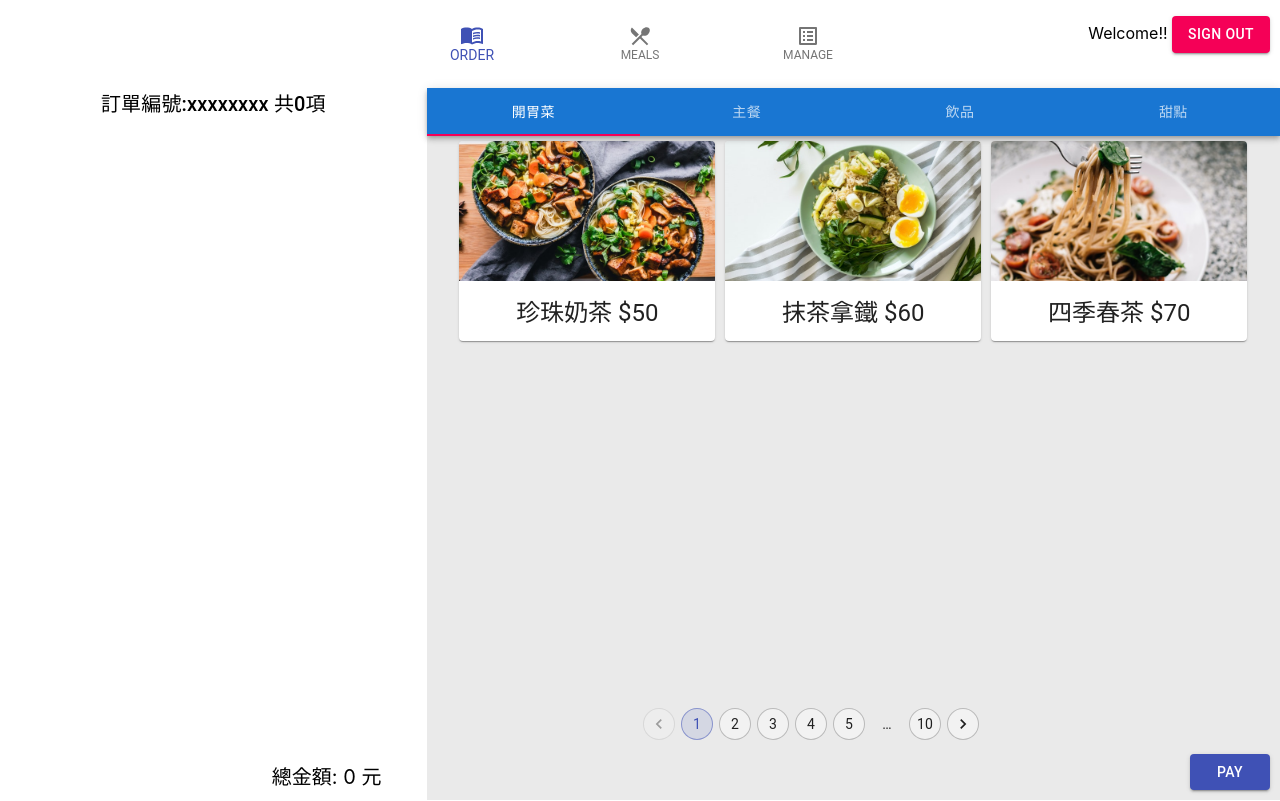
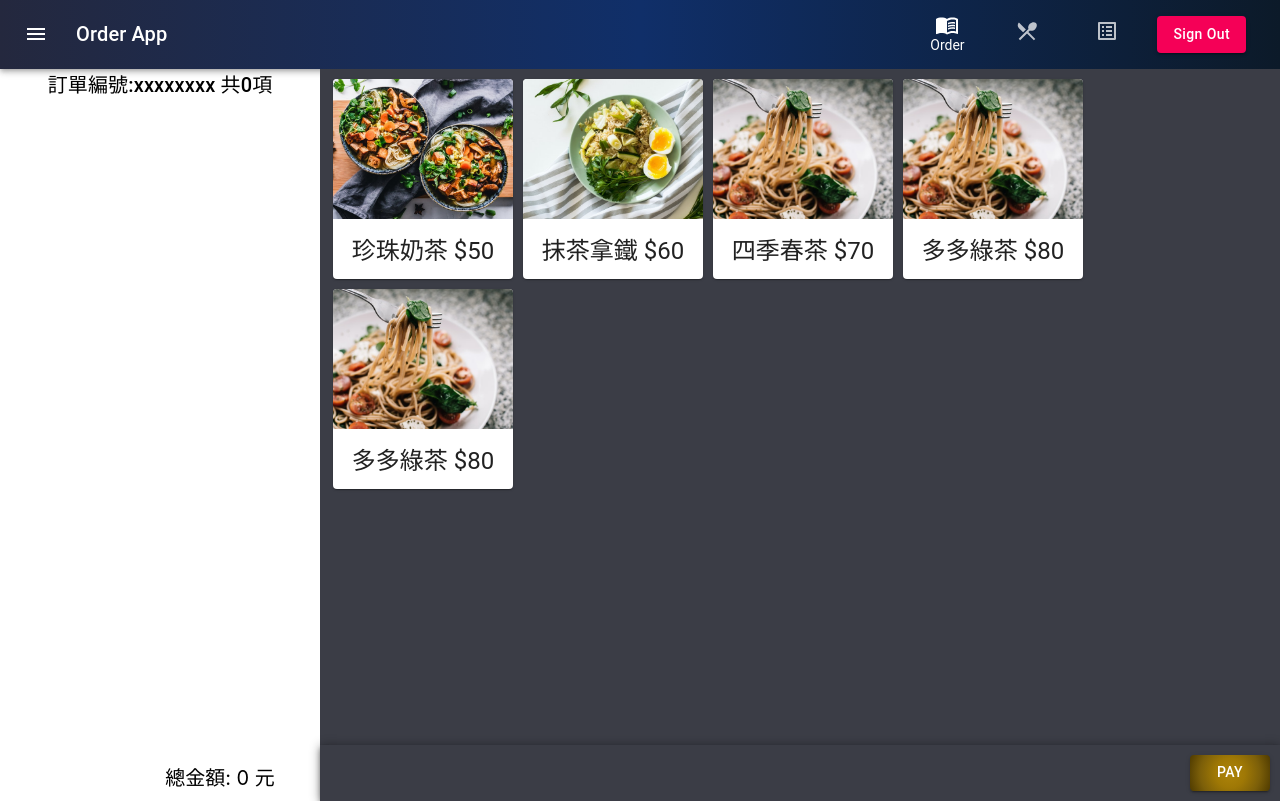
Before and after one commit to sponge2984/react-order-app, a React (Create React App) app: page / in a window 1280 px wide. Built offline with nearby package versions, Linux system fonts and the light colour scheme; sample sign-in values are in the browser's storage.

Commit message:
order page update

```diff
--- a/src/component/ProductItem.js
+++ b/src/component/ProductItem.js
@@ -9,10 +9,11 @@ import Typography from "@material-ui/core/Typography";
 import clsx from "clsx";
 const useStyles = makeStyles({
     root: {
-        maxWidth: 345,
-        width: "30%",
+        maxWidth: 180,
+        width: "180px",
         height: "200px",
         margin: "5px",
+        flex: "1 1 180px",
     },
 });
 
--- a/src/component/customhooks/useAuth.js
+++ b/src/component/customhooks/useAuth.js
@@ -87,17 +87,20 @@ export function AuthButton({ className }) {
         <div className={className}>
             {auth.user.isLoggedIn ? (
                 <p>
-                    <span className="userName">{`Welcome!! ${
+                    <span className="userName">
+                        {/*`Welcome!! ${
                         auth.user.info || ""
-                    } `}</span>
+                    } `*/}
+                    </span>
                     <Button
                         onClick={() => {
                             auth.signout(() => history.push("/login"));
                         }}
                         variant="contained"
                         color="secondary"
+                        style={{ textTransform: "initial" }}
                     >
-                        Sign out
+                        Sign Out
                     </Button>
                 </p>
             ) : (
--- a/src/component/helper.js
+++ b/src/component/helper.js
@@ -3,7 +3,7 @@ import ListAltIcon from "@material-ui/icons/ListAlt";
 import RestaurantMenuIcon from "@material-ui/icons/RestaurantMenu";
 
 export const MenuLists = [
-    { label: "ORDER", icon: <MenuBookIcon />, path: "/order" },
-    { label: "MEALS", icon: <RestaurantMenuIcon />, path: "/meals" },
-    { label: "MANAGE", icon: <ListAltIcon />, path: "/manage" },
+    { label: "Order", icon: <MenuBookIcon />, path: "/order" },
+    { label: "Meals", icon: <RestaurantMenuIcon />, path: "/meals" },
+    { label: "Manage", icon: <ListAltIcon />, path: "/manage" },
 ];
--- a/src/component/page/Main.js
+++ b/src/component/page/Main.js
@@ -5,18 +5,52 @@ import { makeStyles } from "@material-ui/core/styles";
 import { MenuLists } from "../helper";
 import BottomNavigation from "@material-ui/core/BottomNavigation";
 import BottomNavigationAction from "@material-ui/core/BottomNavigationAction";
-const useStyles = makeStyles({
+import AppBar from "@material-ui/core/AppBar";
+import Toolbar from "@material-ui/core/Toolbar";
+import Typography from "@material-ui/core/Typography";
+
+import IconButton from "@material-ui/core/IconButton";
+import MenuIcon from "@material-ui/icons/Menu";
+
+const useStyles = makeStyles((theme) => ({
     root: {
         flexGrow: 1,
-        height: "11vh",
+    },
+    navigationContainer: {
+        height: "auto",
+        background: "linear-gradient(to right, #24283e, #102f69, #0c1a29)",
+        display: "flex",
+        justifyContent: "space-between",
+        "& .navigationLeft": {
+            display: "flex",
+            alignItems: "center",
+        },
+        "& .navigationRight": {
+            display: "flex",
+            alignItems: "center",
+        },
+    },
+    navigation: {
+        backgroundColor: "transparent",
+        //height: '48px';
+        "& .navigationItem": {
+            color: "#ffffffba",
+            "&:hover": {
+                color: "#fff",
+            },
+        },
+        "& .Mui-selected": {
+            color: "#fff",
+        },
     },
     authBtn: {
-        position: "absolute",
-        right: 0,
-        top: 0,
         margin: "0 10px",
     },
-});
+    menuButton: {
+        marginRight: theme.spacing(2),
+    },
+    title: {},
+}));
 const pathLists = MenuLists.map((item) => item.path);
 function getDefaultIndex(path) {
     const getIndex = pathLists.indexOf(path);
@@ -35,22 +69,42 @@ export function MenuTabs() {
         history.push(pathLists[newValue]);
     };
     return (
-        <>
+        <div className={classes.root}>
+            <AppBar position="static">
+                <Toolbar className={classes.navigationContainer}>
+                    <span className="navigationLeft">
+                        <IconButton
+                            edge="start"
+                            className={classes.menuButton}
+                            color="inherit"
+                            aria-label="menu"
+                        >
+                            <MenuIcon />
+                        </IconButton>
+                        <Typography variant="h6" className={classes.title}>
+                            Order App
+                        </Typography>
+                    </span>
+                    <span className="navigationRight">
                         <BottomNavigation
                             value={value}
                             onChange={handleChange}
-                showLabels
-                className={classes.root}
+                            showLabels={false}
+                            className={classes.navigation}
                         >
                             {MenuLists.map((item) => (
                                 <BottomNavigationAction
                                     label={item.label}
                                     icon={item.icon}
+                                    className="navigationItem"
                                 />
                             ))}
                         </BottomNavigation>
                         <AuthButton className={classes.authBtn} />
-        </>
+                    </span>
+                </Toolbar>
+            </AppBar>
+        </div>
     );
 }
 export function MainRoute({ children }) {
--- a/src/component/page/Order.js
+++ b/src/component/page/Order.js
@@ -48,7 +48,7 @@ function Order() {
     };
     return (
         <div className={mainClasses.root}>
-            <Grid item xs={12} md={4} style={{ position: "relative" }}>
+            <Grid item xs={12} md={3} style={{ position: "relative" }}>
                 <Typography variant="h6" className={orderClasses.title}>
                     {` 訂單編號:xxxxxxxx 共${selectItems.length}項`}
                 </Typography>
@@ -90,8 +90,8 @@ function Order() {
                     0
                 )} 元`}</div>
             </Grid>
-            <Grid item xs={12} md={8} className={orderClasses.itemWrapper}>
-                <AppBar position="static" className={orderClasses.classifyTabs}>
+            <Grid item xs={12} md={9} className={orderClasses.itemWrapper}>
+                {/*<AppBar position="static" className={orderClasses.classifyTabs}>
                     <Tabs
                         value={value}
                         variant="fullWidth"
@@ -102,8 +102,9 @@ function Order() {
                         <Tab label="主餐" />
                         <Tab label="飲品" />
                         <Tab label="甜點" />
+                        <Tab label="其他" />
                     </Tabs>
-                </AppBar>
+                </AppBar>*/}
 
                 <div className={orderClasses.itemCardContainer}>
                     {itemLists.map((item, idx) => (
@@ -115,13 +116,13 @@ function Order() {
                     ))}
                 </div>
 
-                <Pagination
+                {/*<Pagination
                     className={orderClasses.Pagination}
                     count={10}
                     variant="outlined"
                     color="primary"
-                />
-
+                />*/}
+                <div className={orderClasses.orderFooter}>
                     <Button
                         className={orderClasses.SendOrderBtn}
                         variant="contained"
@@ -129,6 +130,7 @@ function Order() {
                     >
                         Pay
                     </Button>
+                </div>
             </Grid>
         </div>
     );
--- a/src/component/page/fakeItem.js
+++ b/src/component/page/fakeItem.js
@@ -23,4 +23,18 @@ export const itemLists = [
         price: 70,
         type: "0",
     },
+    {
+        name: "多多綠茶",
+        id: "12312312312322",
+        img: itemImg3,
+        price: 80,
+        type: "0",
+    },
+    {
+        name: "多多綠茶",
+        id: "123123123q12322",
+        img: itemImg3,
+        price: 80,
+        type: "0",
+    },
 ];
--- a/src/component/styled/styledMain.js
+++ b/src/component/styled/styledMain.js
@@ -4,6 +4,6 @@ export const useStylesMain = makeStyles({
         display: "flex",
         justifyContent: "center",
         flexWrap: "wrap",
-        height: "89vh",
+        height: "calc( 100vh - 68px )",
     },
 });
--- a/src/component/styled/styledOrder.js
+++ b/src/component/styled/styledOrder.js
@@ -14,19 +14,22 @@ export const useStylesOrder = makeStyles((theme) => ({
     },
     itemWrapper: {
         height: "100%",
-        background: "#EAEAEA",
+        background: "#3b3d46",
         width: "100%",
         flexDirection: "column",
         display: "flex",
+
+        position: "relative",
     },
     itemCardContainer: {
+        boxSizing: "border-box",
         width: "100%",
-
         display: "flex",
-        justifyContent: "center",
+        justifyContent: "flex-start",
         flexDirection: "row",
         flexWrap: "wrap",
         overflowY: "auto",
+        padding: "5px 8px",
     },
 
     classifyTabs: {
@@ -37,16 +40,29 @@ export const useStylesOrder = makeStyles((theme) => ({
     },
     Pagination: {
         position: "absolute",
-        bottom: "60px",
+        bottom: "66px",
         left: "50%",
+        transform: "translateX(-50%)",
         "& li > button": {
             background: "#ffffff66",
         },
     },
+    orderFooter: {
+        width: "100%",
+        height: "56px",
+        position: "absolute",
+        display: "flex",
+        justifyContent: "flex-end",
+        alignItems: "center",
+        bottom: 0,
+        boxShadow:
+            "0px 2px 4px -1px rgba(0,0,0,0.12), 0px 4px 5px 0px rgba(0,0,0,0.24), 0px 1px 10px 0px rgba(0,0,0,0.42)",
+    },
     SendOrderBtn: {
-        position: "absolute",
-        bottom: "10px",
-        right: "10px",
+        marginRight: "10px",
         width: "80px",
+        height: "36px",
+        background:
+            "radial-gradient(circle, rgba(171,130,9,0.9990371148459384) 5%, rgba(159,120,5,1) 34%, rgba(124,95,9,1) 68%, rgba(78,58,0,1) 100%)",
     },
 }));
```
Lines whose indentation alone changed are shown as unchanged.
